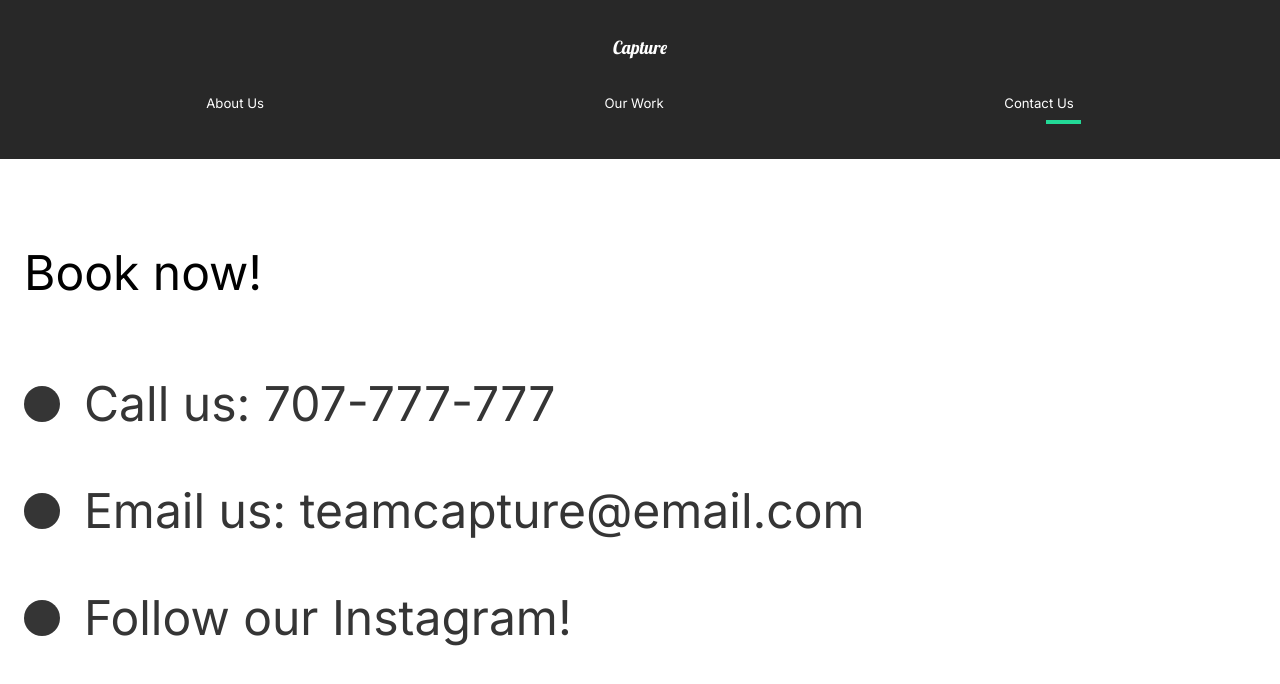
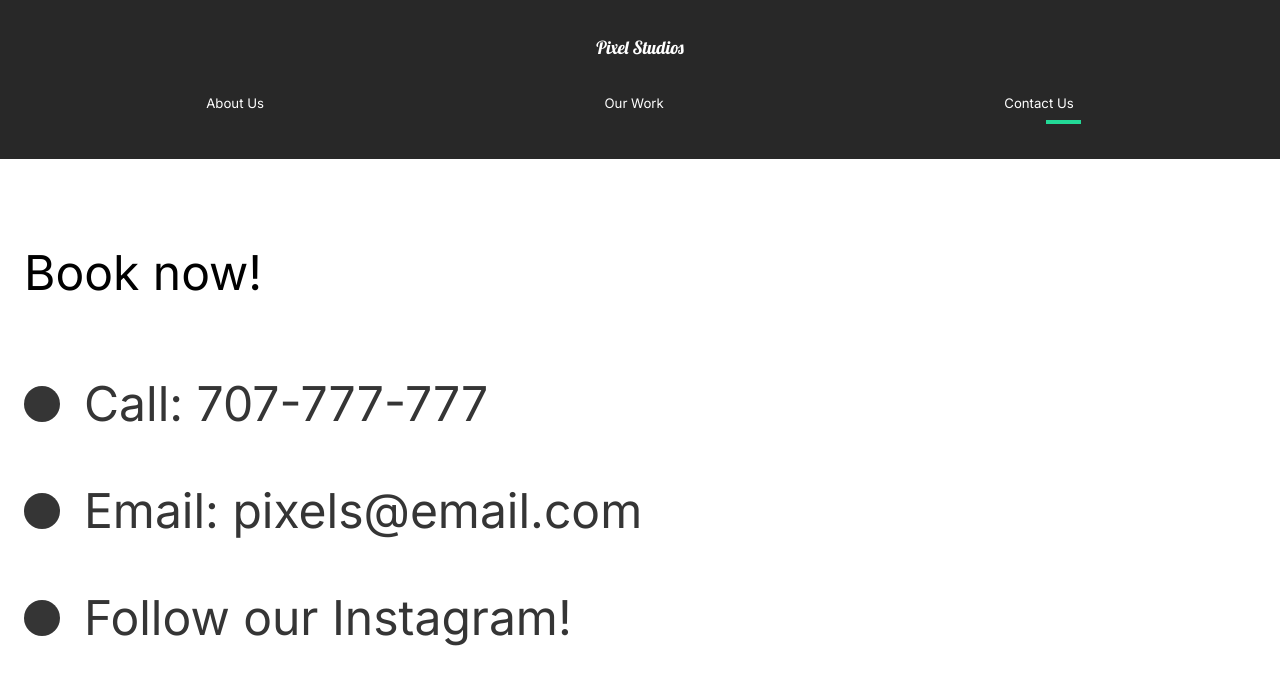
Before and after one commit to DVarner94/capture, a React (Create React App) app: page /contact in a window 1280 px wide. Shown: the top 684 px of the page. Built offline with nearby package versions, Linux system fonts and the light colour scheme.

Commit message:
contact, name update

```diff
--- a/src/components/Nav.js
+++ b/src/components/Nav.js
@@ -8,11 +8,11 @@ const Nav = () => {
     const { pathname } = useLocation();
     return (
         <StyledNav>
-            <h1><Link id="logo" to='/'>Capture</Link></h1>
+            <h1><Link id="logo" to='/'>Pixel Studios</Link></h1>
             <ul>
                 <li>
                     <Link to='/'>About Us</Link>
-                    <Line transition={{ duration: .75 }} initial={{ width: '0%' }} animate={{ width: pathname === '/' ? '50%' : '0%' }} />
+                    <Line transition={{ duration: 0.75 }} initial={{ width: '0%' }} animate={{ width: pathname === '/' ? '50%' : '0%' }} />
                 </li>
                 <li>
                     <Link to='/work'>Our Work</Link>
--- a/src/pages/ContactUs.js
+++ b/src/pages/ContactUs.js
@@ -22,13 +22,13 @@ const ContactUs = () => {
         <Hide>
           <Social variants={titleAnim}>
             <Circle />
-            <h2>Call us: 707-777-777</h2>
+            <h2>Call: 707-777-777</h2>
           </Social>
         </Hide>
         <Hide>
           <Social variants={titleAnim}>
             <Circle />
-            <h2>Email us: teamcapture@email.com</h2>
+            <h2>Email: pixels@email.com</h2>
           </Social>
         </Hide>
         <Hide>
```
